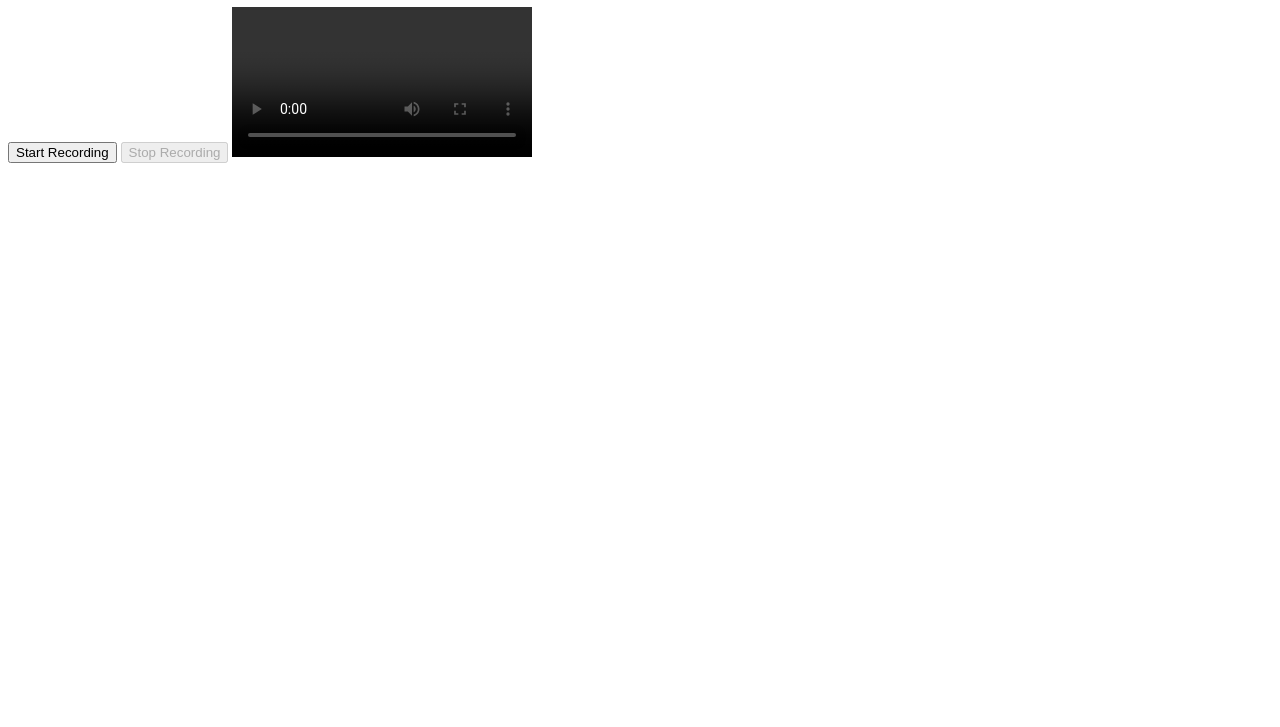
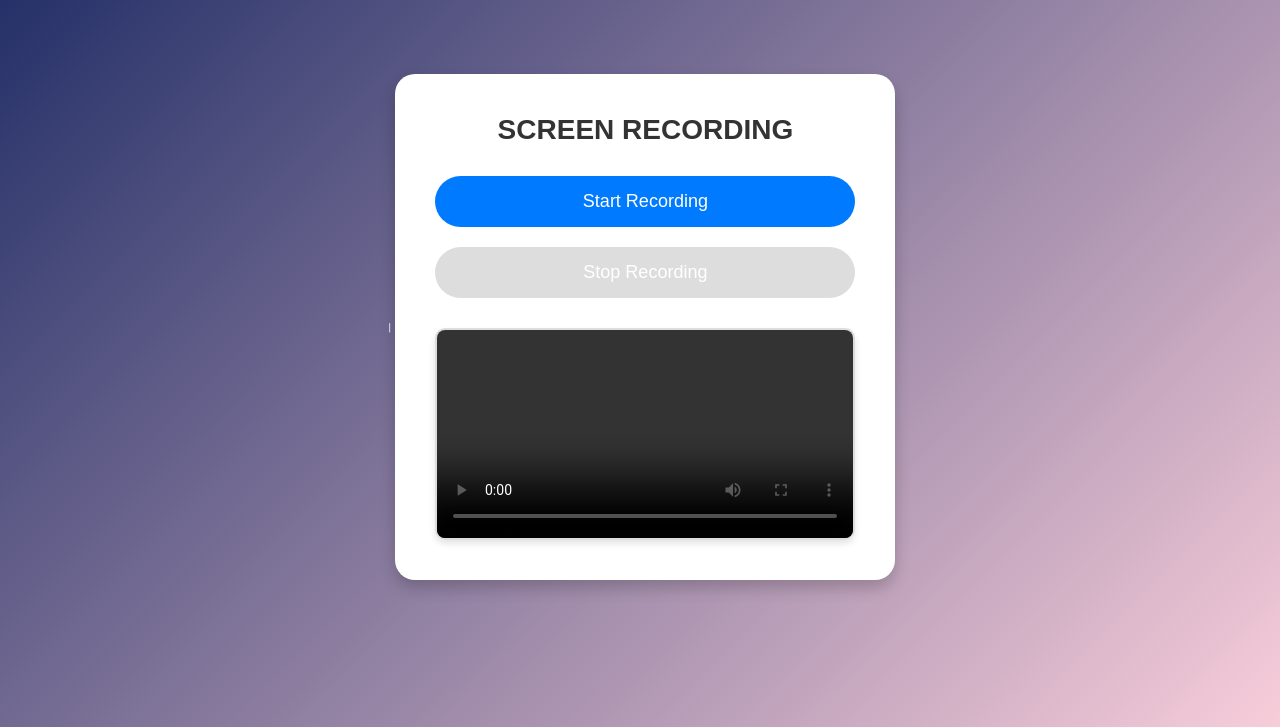
Before and after one commit to nsabdullah/Screen_Recorder, a plain HTML site: page index.html in a window 1280 px wide. Shown: the part 73-800 px from the top of the page. Drawn offline with Linux system fonts and the light colour scheme.

Commit message:
complete

```diff
--- a/index.html
+++ b/index.html
@@ -1,45 +1,145 @@
-<!DOCTYPE html>
+।<!DOCTYPE html>
 <html lang="en">
 <head>
     <meta charset="UTF-8">
     <meta name="viewport" content="width=device-width, initial-scale=1.0">
     <title>Screen Recorder</title>
+    <style>
+        /* Resetting default margin and padding */
+        * {
+            margin: 0;
+            padding: 0;
+            box-sizing: border-box;
+        }
+
+        body {
+            font-family: 'Arial', sans-serif;
+            background: linear-gradient(135deg, #1d2b64, #f8cdda); /* Gradient background */
+            height: 100vh;
+            display: flex;
+            justify-content: center;
+            align-items: center;
+            color: #fff;
+        }
+
+        .container {
+            background: #ffffff;
+            border-radius: 20px;
+            padding: 40px;
+            width: 100%;
+            max-width: 500px;
+            box-shadow: 0 8px 16px rgba(0, 0, 0, 0.2);
+            text-align: center;
+        }
+
+        h1 {
+            font-size: 28px;
+            margin-bottom: 20px;
+            color: #333;
+            text-transform: uppercase;
+            font-weight: bold;
+        }
+
+        button {
+            padding: 15px 30px;
+            font-size: 18px;
+            background-color: #007bff;
+            color: white;
+            border: none;
+            border-radius: 30px;
+            cursor: pointer;
+            transition: all 0.3s ease;
+            width: 100%;
+            margin: 10px 0;
+        }
+
+        button:disabled {
+            background-color: #ddd;
+        }
+
+        button:hover {
+            background-color: #0056b3;
+        }
+
+        button:active {
+            background-color: #004080;
+        }
+
+        video {
+            margin-top: 20px;
+            width: 100%;
+            height: auto;
+            border-radius: 10px;
+            border: 2px solid #ddd;
+            box-shadow: 0 4px 6px rgba(0, 0, 0, 0.1);
+        }
+
+        @media (max-width: 600px) {
+            .container {
+                padding: 30px;
+                width: 90%;
+            }
+        }
+    </style>
 </head>
 <body>
-    <h1>Screen Recording Example</h1>
-    <button id="startBtn">Start Recording</button>
-    <button id="stopBtn" disabled>Stop Recording</button>
-    <video id="video" controls></video>
+
+    <div class="container">
+        <h1>Screen Recording</h1>
+        <button id="startBtn">Start Recording</button>
+        <button id="stopBtn" disabled>Stop Recording</button>
+        <video id="video" controls></video>
+    </div>
 
     <script>
         let mediaRecorder;
         let recordedChunks = [];
 
-        // স্ক্রীন রেকর্ডিং শুরু
+        // Screen recording start
         document.getElementById('startBtn').addEventListener('click', async () => {
             try {
-                const stream = await navigator.mediaDevices.getDisplayMedia({ video: true });
-                mediaRecorder = new MediaRecorder(stream);
+                // Get screen media with high resolution and frame rate
+                const stream = await navigator.mediaDevices.getDisplayMedia({
+                    video: {
+                        width: { ideal: 1920 },
+                        height: { ideal: 1080 },
+                        frameRate: { ideal: 30 }
+                    }
+                });
+
+                // Initialize MediaRecorder
+                mediaRecorder = new MediaRecorder(stream, {
+                    mimeType: 'video/webm; codecs=vp9',
+                    videoBitsPerSecond: 2500000
+                });
+
+                // Push data when available
                 mediaRecorder.ondataavailable = event => recordedChunks.push(event.data);
+
+                // When recording stops, create video and display
                 mediaRecorder.onstop = () => {
-                    const blob = new Blob(recordedChunks, { type: 'video/webm' });
+                    const blob = new Blob(recordedChunks, { type: 'video/mp4' });
                     const videoURL = URL.createObjectURL(blob);
                     document.getElementById('video').src = videoURL;
                 };
+
+                // Start recording
                 mediaRecorder.start();
                 document.getElementById('startBtn').disabled = true;
                 document.getElementById('stopBtn').disabled = false;
+
             } catch (err) {
                 console.error("Error: " + err);
             }
         });
 
-        // স্ক্রীন রেকর্ডিং থামানো
+        // Screen recording stop
         document.getElementById('stopBtn').addEventListener('click', () => {
             mediaRecorder.stop();
             document.getElementById('startBtn').disabled = false;
             document.getElementById('stopBtn').disabled = true;
         });
     </script>
+
 </body>
 </html>
```
